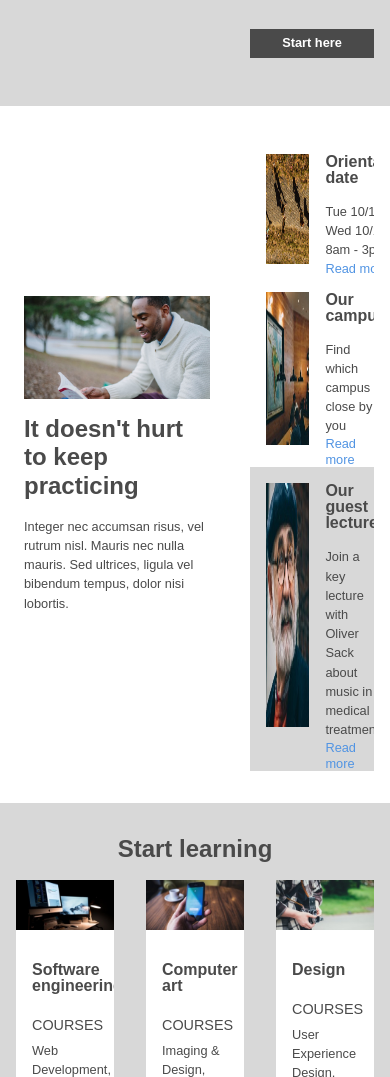
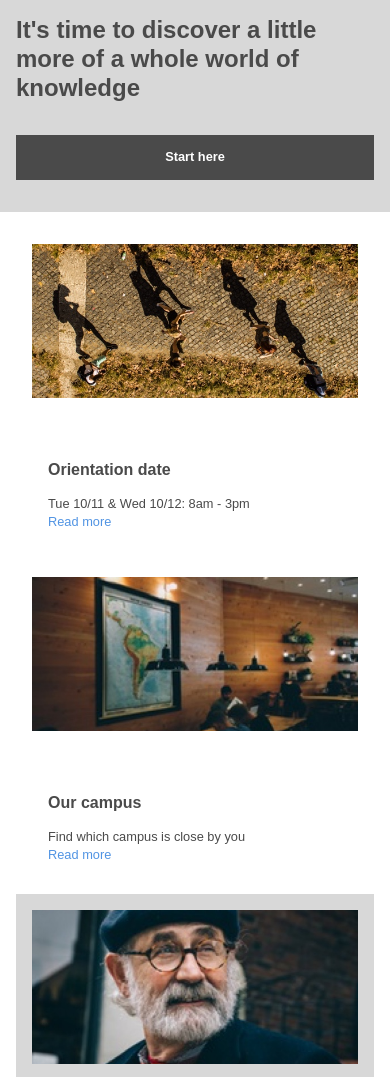
Before and after one commit to jlegar/colmar-academy, a plain HTML site: page index.html in a window 390 px wide. Shown: the part 486-1563 px from the top of the page. Drawn offline with Linux system fonts and the light colour scheme; a web font is replaced by a local one.

Commit message:
Add mobile CSS rules.

```diff
--- a/index.html
+++ b/index.html
@@ -8,7 +8,7 @@
     <link rel="icon" href="./favicon.ico" type="image/x-icon">
   </head>
   <body>
-    <header>
+    <header id="desktop-header">
       <span><img src="./resources/images/ic-logo.svg" alt="Colmar Academy LOGO"><strong>COLMAR</strong>ACADEMY</span>
       <nav>
         <a href="#">On campus</a>
@@ -16,6 +16,14 @@
         <a href="#">For companies</a>
         <a href="#">Sign in</a>
       </nav>
+    </header>
+
+    <!-- ALTERNATIVE HEADER FOR MOBILE -->
+    <header id="mobile-header">
+      <a href="./index.html"> <img src="./resources/images/ic-logo.svg" alt="Colmar Academy LOGO"> </a>
+      <a href="#"> <img src="./resources/images/ic-on-campus.svg" alt="On Campus menu item"> </a>
+      <a href="#"> <img src="./resources/images/ic-online.svg" alt="Online menu item"> </a>
+      <a href="#"> <img src="./resources/images/ic-login.svg" alt="Login menu item"> </a>
     </header>
 
     <main>
@@ -33,7 +41,7 @@
 
       <!-- SECTION TWO -->
       <div class="flex">
-        <div class="flex column max60">
+        <div class="flex column max60" id="section-two-main">
           <img class="img-big" src="./resources/images/information-main.jpg" alt="man studying image">
           <h2>It doesn't hurt to keep practicing</h2>
           <p>Integer nec accumsan risus, vel rutrum nisl. Mauris nec nulla mauris. Sed ultrices, ligula vel bibendum tempus, dolor nisi lobortis.</p>
@@ -42,8 +50,9 @@
         <div class="flex column max40">
           <!-- Article one -->
           <div class="flex">
-            <img class="img-small" src="./resources/images/information-orientation.jpg" alt="people walking image">
-            <div>
+            <img id="img-desktop" class="img-small" src="./resources/images/information-orientation.jpg" alt="people walking image">
+            <img id="img-mobile" class="img-small" src="./resources/images/information-orientation-mobile.jpg" alt="people walking image">
+            <div id="article-mobile">
               <h3>Orientation date</h3>
               <p>Tue 10/11 & Wed 10/12: 8am - 3pm</p>
               <a href="#">Read more</a>
@@ -52,8 +61,9 @@
 
           <!-- Article two -->
           <div class="flex">
-            <img class="img-small" src="./resources/images/information-campus.jpg" alt="people in open area image">
-            <div>
+            <img id="img-desktop" class="img-small" src="./resources/images/information-campus.jpg" alt="people in open area image">
+            <img id="img-mobile" class="img-small" src="./resources/images/information-campus-mobile.jpg" alt="people in open area image">
+            <div id="article-mobile">
               <h3>Our campus</h3>
               <p>Find which campus is close by you</p>
               <a href="#">Read more</a>
@@ -62,8 +72,9 @@
 
           <!-- Article three -->
           <div class="flex background-color-grey">
-            <img class="img-small" src="./resources/images/information-guest-lecture.jpg" alt="old man looking image">
-            <div>
+            <img id="img-desktop" class="img-small" src="./resources/images/information-guest-lecture.jpg" alt="old man looking image">
+            <img id="img-mobile" class="img-small" src="./resources/images/information-guest-lecture-mobile.jpg" alt="old man looking image">
+            <div id="article-mobile">
               <h3>Our guest lecture</h3>
               <p>Join a key lecture with Oliver Sack about music in medical treatment</p>
               <a href="#">Read more</a>
--- a/resources/CSS/style.css
+++ b/resources/CSS/style.css
@@ -51,6 +51,14 @@ header img {
   width: auto;
 }
 
+#desktop-header {
+  display: flex;
+}
+
+#mobile-header {
+  display: none;
+}
+
 footer {
   display: flex;
   justify-content: space-between;
@@ -69,6 +77,18 @@ a {
   text-decoration: none;
   font-size: 0.8rem;
   color: #5194E3;
+}
+
+.a__button {
+  display: block;
+  font-weight: bold;
+  text-decoration: none;
+  text-align: center;
+  background-color: #4a4a4a;
+  width: 100%;
+  padding: 0.5rem 0;
+  margin: 1rem 0;
+  color: white;
 }
 
 strong {
@@ -105,6 +125,12 @@ h4 {
   margin: 0;
 }
 
+#header-special {
+  text-align: center;
+  padding-top: 2rem;
+  margin: 0;
+}
+
 p {
   font-size: 0.8rem;
   line-height: 1.5;
@@ -115,27 +141,21 @@ img {
   height: auto;
 }
 
+#img-mobile {
+  display: none;
+}
+
+#img-desktop {
+  display: inline-block;
+}
+
+#article-mobile {
+  padding: 2rem;
+}
+
 video {
   width: 100%;
   height: auto;
-}
-
-#header-special {
-  text-align: center;
-  padding-top: 2rem;
-  margin: 0;
-}
-
-.a__button {
-  display: block;
-  font-weight: bold;
-  text-decoration: none;
-  text-align: center;
-  background-color: #4a4a4a;
-  width: 100%;
-  padding: 0.5rem 0;
-  margin: 1rem 0;
-  color: white;
 }
 
 .background-color-grey {
@@ -159,8 +179,6 @@ video {
 }
 
 .img-big {
-  flex-grow: 0;
-  flex-shrink: 0;
   max-width: 100%;
 }
 
@@ -187,3 +205,51 @@ video {
   padding: 1rem;
   margin: 0;
 }
+
+@media only screen and (max-width: 600px) {
+  #desktop-header {
+    display: none;
+  }
+
+  #mobile-header {
+    display: flex;
+    justify-content: space-around;
+  }
+
+  .flex {
+    flex-direction: column;
+    overflow: visible;
+  }
+
+  .max60,
+  .max40 {
+    width: auto;
+    margin: 0;
+  }
+
+  .max40 {
+    padding: 1rem;
+  }
+
+  .a__button {
+    padding: 1rem 0;
+  }
+
+  #section-two-main {
+    display: none;
+  }
+
+  .img-small {
+    max-width: 100%;
+    width: auto;
+    height: auto;
+  }
+
+  #img-mobile {
+    display: block;
+  }
+
+  #img-desktop {
+    display: none;
+  }
+}
```
